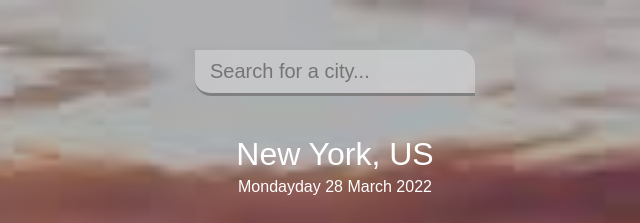
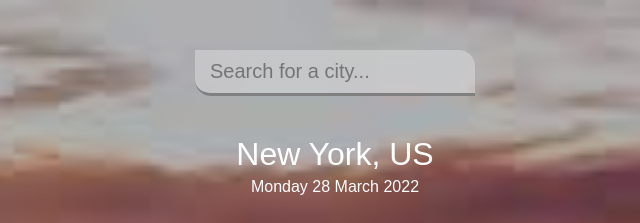
Before and after one commit to jithesh-code/weatherapp, a plain HTML site: page index.html in a window 1280 px wide. Shown: the top 223 px of the page, 305-945 px from the left. Drawn offline with Linux system fonts and the light colour scheme.

Commit message:
Update index.html

```diff
--- a/index.html
+++ b/index.html
@@ -14,7 +14,7 @@
     <main>
       <section class="location">
         <div class="city">New York, US</div>
-        <div class="date">Mondayday 28 March 2022</div>
+        <div class="date">Monday 28 March 2022</div>
       </section>
       <div class="current">
         <div class="temp">15<span>°c</span></div>
```
